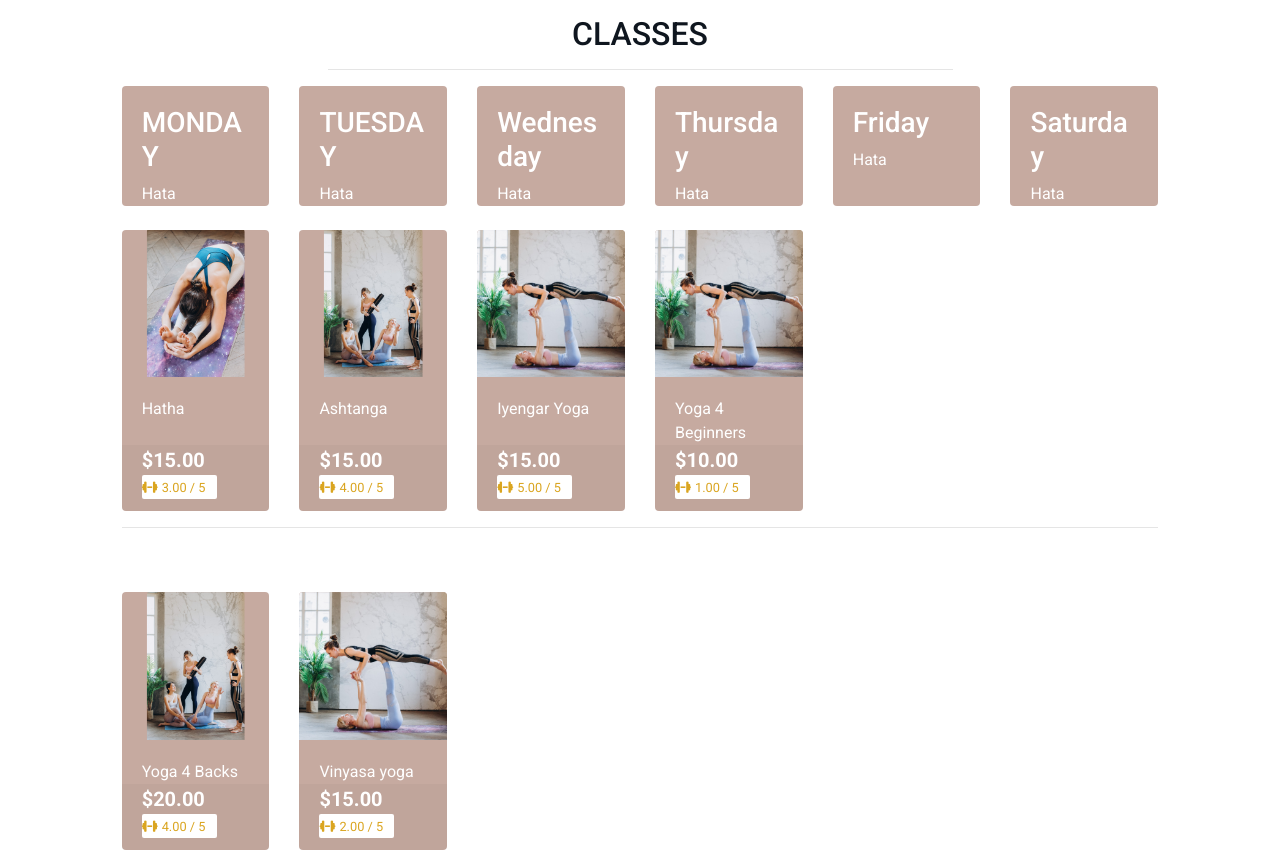
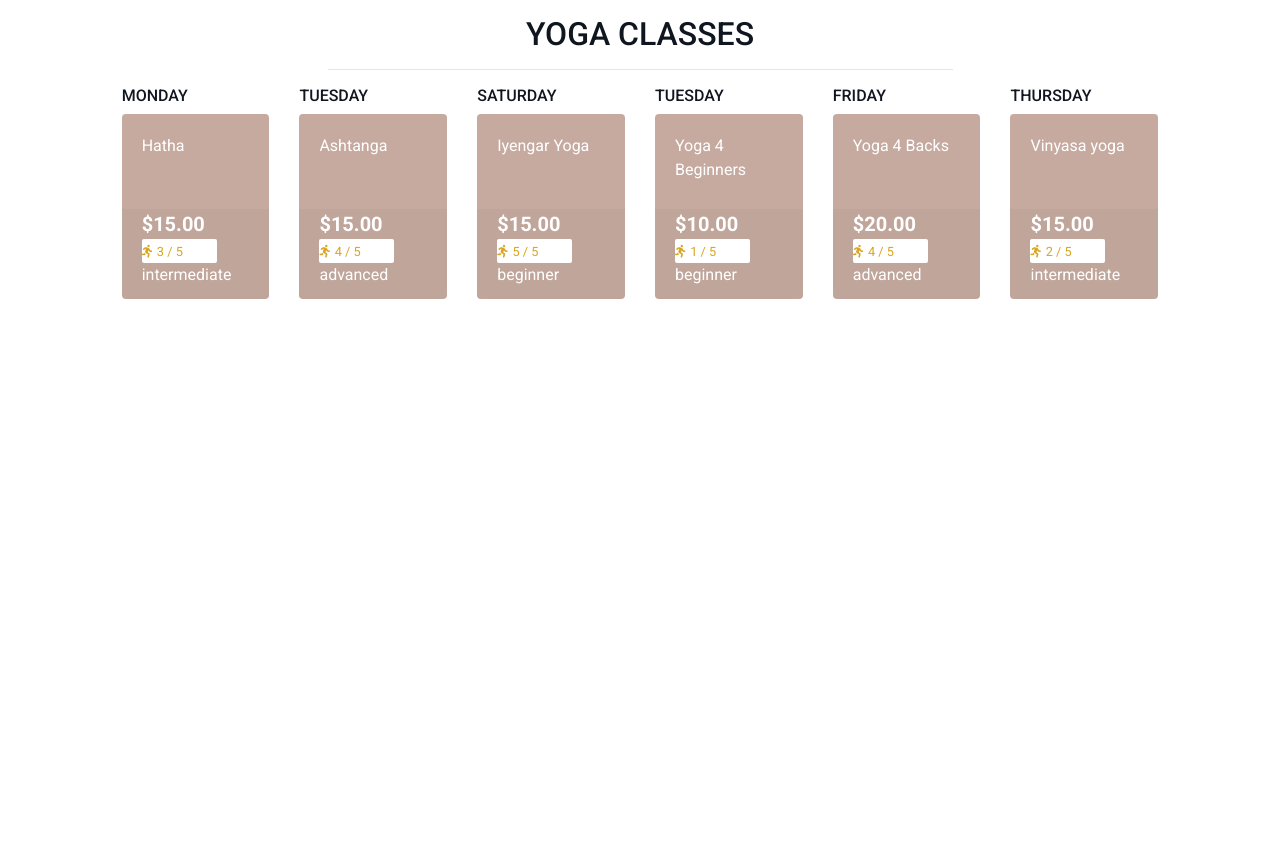
Before and after one commit to TobinWebDesign/Full-Stack-Frameworks-with-Django-Milestone-Project, a Django app: page /classes/ in a window 1280 px wide. Shown: the part 165-1015 px from the top of the page. After the commit the page ends 464 px from the top, so only its background shows below. Run offline with Django 3.2, Linux system fonts and the light colour scheme; data comes from the database, SQL or seed files in the repository; both versions use the stored data as it was after the commit; some libraries are stand-ins or nearby versions.

Commit message:
updated the style of classes.html, and displayed class, updated models

```diff
--- a/classes/admin.py
+++ b/classes/admin.py
@@ -11,6 +11,7 @@ class ClassAdmin(admin.ModelAdmin):
         'price',
         'level',
         'image',
+        'day',
     )
 
     ordering = ('sku',)
@@ -21,5 +22,6 @@ class LevelAdmin(admin.ModelAdmin):
         'name',
     )
 
+
 admin.site.register(Class, ClassAdmin)
 admin.site.register(Level, LevelAdmin)
--- a/classes/templates/classes/classes.html
+++ b/classes/templates/classes/classes.html
@@ -13,7 +13,7 @@
 <div class="container-fluid">
     <div class="row">
         <div class="col text-center mt-3">
-                <h2 class="logo-font">Classes</h2>
+            <h2 class="logo-font">Yoga Classes</h2>
             <hr class="w-50 mb-1">
         </div>
     </div>
@@ -21,123 +21,180 @@
         <div class="retreat-container col-10 offset-1">
             <div class="row mt-1 mb-2"></div>
             <div class="row">
+                {% for class in classes %}
+                <!-- Monday timetable col                    -->
+
+                    {% if class.day == "1"%}
                     <div class="col-sm-6 col-md-6 col-lg-2 col-xl-2">
+                        <h6 class="logo-font">Monday</h6>
                         <div class="card h-100 border-0">
-                                <div class="card-body pb-0">
-                                    <H3>MONDAY</H3>
-                                    <p class="mb-0">Hata</p>
-                                </div>
-                            </div>
-
-                    </div>
-                     <div class="col-sm-6 col-md-6 col-lg-2 col-xl-2">
-                            <div class="card h-100 border-0">
-                                <div class="card-body pb-0">
-                                    <H3>TUESDAY</H3>
-                                    <p class="mb-0">Hata</p>
-                                </div>
-                            </div>
-                    </div>
-                     <div class="col-sm-6 col-md-6 col-lg-2 col-xl-2">
-                            <div class="card h-100 border-0">
-                                <div class="card-body pb-0">
-                                    <H3>Wednesday</H3>
-                                    <p class="mb-0">Hata</p>
-                                </div>
-                            </div>
-                    </div>
-                     <div class="col-sm-6 col-md-6 col-lg-2 col-xl-2">
-                            <div class="card h-100 border-0">
-                                <div class="card-body pb-0">
-                                    <H3>Thursday</H3>
-                                    <p class="mb-0">Hata</p>
-                                </div>
-                            </div>
-                    </div>
-                     <div class="col-sm-6 col-md-6 col-lg-2 col-xl-2">
-                            <div class="card h-100 border-0">
-                                <div class="card-body pb-0">
-                                    <H3>Friday</H3>
-                                    <p class="mb-0">Hata</p>
-                                </div>
-                            </div>
-                    </div>
-                     <div class="col-sm-6 col-md-6 col-lg-2 col-xl-2">
-                            <div class="card h-100 border-0">
-                                <div class="card-body pb-0">
-                                    <H3>Saturday</H3>
-                                    <p class="mb-0">Hata</p>
-                                </div>
-                            </div>
-                    </div>
-
-                </div>
-                <br>
-                <div class="row">
-                    {% for class in classes %}
-                        <div class="col-sm-6 col-md-6 col-lg-2 col-xl-2">
-                            <div class="card h-100 border-0">
-                                {% if class.image %}
-                                <a href="">
-                                    <div class="image">
-                                        <img class="card-img-top" src="{{ class.image.url }}" alt="{{ class.name }}">
-                                    </div>
-                                </a>
-                                {% else %}
-                                <a href="">
-                                    <div class="image">
-                                        <img class="card-img-top" src="{{ MEDIA_URL }}noimage.png" alt="{{ class.name }}">
-                                    </div>
-                                </a>
-                                {% endif %}
                             <div class="card-body pb-0">
                                 <p class="mb-0">{{ class.name }}</p>
                             </div>
                             <div class="card-footer pt-0 border-0 text-left">
                                 <div class="row">
                                     <div class="col">
-                                            <p class="lead mb-0 text-left font-weight-bold">${{ class.price }}</p>
+                                        <p class="lead mb-0 font-weight-bold">${{ class.price }}</p>
                                         {% if class.dificulty %}
                                         <div class="card-white-sm">
-                                                <small class="text-gold"><i class="fas fa-dumbbell mr-1"></i>{{ class.dificulty }} / 5</small>
+                                            <small class="text-gold"><i class="fas fa-running mr-1"></i>{{ class.dificulty }} / 5</small>
                                         </div>
                                         {% else %}
-                                                <small class="text-gold">Could be tough... We don't know</small>
+                                            <small class="text-gold">No dificulty</small>
                                         {% endif %}
-                                            {% if request.user.is_superuser %}
-                                                <small class="ml-3">
-                                                    <a href="">Edit</a> |
-                                                    <a class="text-danger" href="">Delete</a>
-                                                </small>
-                                            {% endif %}
+                                        <p class="mb-0">{{ class.level }}</p>
                                     </div>
                                 </div>
                             </div>
                         </div>
                     </div>
-                        {% if forloop.counter|divisibleby:1 %}
-                            <div class="col-12 d-sm-none mb-5">
-                                <hr>
+                    {% endif %}
+                    <!-- End Tuesday timetale col                                        -->
+
+                    {% if class.day == "2"%}
+                    <div class="col-sm-6 col-md-6 col-lg-2 col-xl-2">
+                        <h6 class="logo-font">Tuesday</h6>
+                        <div class="card h-100 border-0">
+                            <div class="card-body pb-0">
+                                <p class="mb-0">{{ class.name }}</p>
+                            </div>
+                            <div class="card-footer pt-0 border-0 text-left">
+                                <div class="row">
+                                    <div class="col">
+                                        <p class="lead mb-0 font-weight-bold">${{ class.price }}</p>
+                                        {% if class.dificulty %}
+                                        <div class="card-white-sm">
+                                            <small class="text-gold"><i class="fas fa-running mr-1"></i>{{ class.dificulty }} / 5</small>
+                                        </div>
+                                        {% else %}
+                                            <small class="text-gold">No dificulty</small>
+                                        {% endif %}
+                                        <p class="mb-0">{{ class.level }}</p>
+                                    </div>
+                                </div>
+                            </div>
+                        </div>
                     </div>
                     {% endif %}
-                        {% if forloop.counter|divisibleby:2 %}
-                            <div class="col-12 d-none d-sm-block d-md-block d-lg-none mb-5">
-                                <hr>
+                    <!-- End Wednesday timetale col                                        -->
+
+
+                    {% if class.day == "3"%}
+                    <div class="col-sm-6 col-md-6 col-lg-2 col-xl-2">
+                        <h6 class="logo-font">Wednesday</h6>
+                        <div class="card h-100 border-0">
+                            <div class="card-body pb-0">
+                                <p class="mb-0">{{ class.name }}</p>
+                            </div>
+                            <div class="card-footer pt-0 border-0 text-left">
+                                <div class="row">
+                                    <div class="col">
+                                        <p class="lead mb-0 font-weight-bold">${{ class.price }}</p>
+                                        {% if class.dificulty %}
+                                        <div class="card-white-sm">
+                                            <small class="text-gold"><i class="fas fa-running mr-1"></i>{{ class.dificulty }} / 5</small>
+                                        </div>
+                                        {% else %}
+                                            <small class="text-gold">No dificulty</small>
+                                        {% endif %}
+                                        <p class="mb-0">{{ class.level }}</p>
+                                    </div>
+                                </div>
+                            </div>
+                        </div>
                     </div>
                     {% endif %}
-                        {% if forloop.counter|divisibleby:3 %}
-                            <div class="col-12 d-none d-lg-block d-xl-none mb-5">
-                                <hr>
+                    <!-- End Wednesday timetale col                                        -->
+                    <!--Thursday timetale col                                        -->
+
+                    {% if class.day == "4"%}
+                    <div class="col-sm-6 col-md-6 col-lg-2 col-xl-2">
+                        <h6 class="logo-font">Thursday</h6>
+                        <div class="card h-100 border-0">
+                            <div class="card-body pb-0">
+                                <p class="mb-0">{{ class.name }}</p>
+                            </div>
+                            <div class="card-footer pt-0 border-0 text-left">
+                                <div class="row">
+                                    <div class="col">
+                                        <p class="lead mb-0 font-weight-bold">${{ class.price }}</p>
+                                        {% if class.dificulty %}
+                                        <div class="card-white-sm">
+                                            <small class="text-gold"><i class="fas fa-running mr-1"></i>{{ class.dificulty }} / 5</small>
+                                        </div>
+                                        {% else %}
+                                            <small class="text-gold">No dificulty</small>
+                                        {% endif %}
+                                        <p class="mb-0">{{ class.level }}</p>
+                                    </div>
+                                </div>
+                            </div>
+                        </div>
                     </div>
                     {% endif %}
-                        {% if forloop.counter|divisibleby:4 %}
-                            <div class="col-12 d-none d-xl-block mb-5">
-                                <hr>
+                    <!-- End Thursday timetale col                                        -->
+
+                    <!--Friday timetale col                                        -->
+
+                    {% if class.day == "5"%}
+                    <div class="col-sm-6 col-md-6 col-lg-2 col-xl-2">
+                        <h6 class="logo-font">Friday</h6>
+                        <div class="card h-100 border-0">
+                            <div class="card-body pb-0">
+                                <p class="mb-0">{{ class.name }}</p>
+                            </div>
+                            <div class="card-footer pt-0 border-0 text-left">
+                                <div class="row">
+                                    <div class="col">
+                                        <p class="lead mb-0 font-weight-bold">${{ class.price }}</p>
+                                        {% if class.dificulty %}
+                                        <div class="card-white-sm">
+                                            <small class="text-gold"><i class="fas fa-running mr-1"></i>{{ class.dificulty }} / 5</small>
+                                        </div>
+                                        {% else %}
+                                            <small class="text-gold">No dificulty</small>
+                                        {% endif %}
+                                        <p class="mb-0">{{ class.level }}</p>
+                                    </div>
+                                </div>
+                            </div>
+                        </div>
                     </div>
                     {% endif %}
+                    <!-- End Friday timetale col                                        -->
+                     <!-- Saturday timetale col                                        -->
+
+                    {% if class.day == "6"%}
+                    <div class="col-sm-6 col-md-6 col-lg-2 col-xl-2">
+                        <h6 class="logo-font">Saturday</h6>
+                        <div class="card h-100 border-0">
+                            <div class="card-body pb-0">
+                                <p class="mb-0">{{ class.name }}</p>
+                            </div>
+                            <div class="card-footer pt-0 border-0 text-left">
+                                <div class="row">
+                                    <div class="col">
+                                        <p class="lead mb-0 font-weight-bold">${{ class.price }}</p>
+                                        {% if class.dificulty %}
+                                        <div class="card-white-sm">
+                                            <small class="text-gold"><i class="fas fa-running mr-1"></i>{{ class.dificulty }} / 5</small>
+                                        </div>
+                                        {% else %}
+                                            <small class="text-gold">No dificulty</small>
+                                        {% endif %}
+                                        <p class="mb-0">{{ class.level }}</p>
+                                    </div>
+                                </div>
+                            </div>
+                        </div>
+                    </div>
+                    {% endif %}
+                    <!-- End Saturday timetale col                                        -->
                 {% endfor %}
             </div>
         </div>
     </div>
 </div>
+
+
 {% endblock %}
```
Also changed, not shown: classes/models.py (+15 -1 lines), classes/migrations/0003_auto_20200820_1102.py (added), db.sqlite3, media/pexels-elly-fairytale-3822227.jpg (added), media/pexels-elly-fairytale-3822304.jpg (added), media/pexels-elly-fairytale-3822304_1.jpg (added), media/pexels-elly-fairytale-3822304_NbqdT4u.jpg (added), media/pexels-elly-fairytale-3822727.jpg (added), media/pexels-elly-fairytale-3822727_IpWI3B8.jpg (added). Lines whose indentation alone changed are shown as unchanged.
